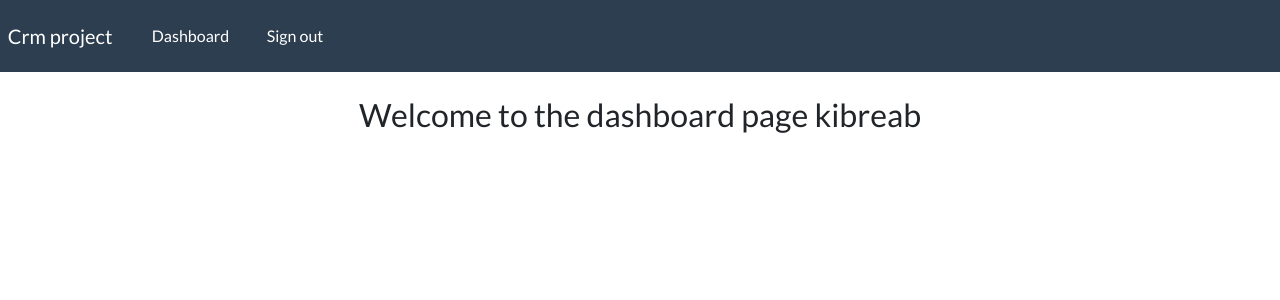
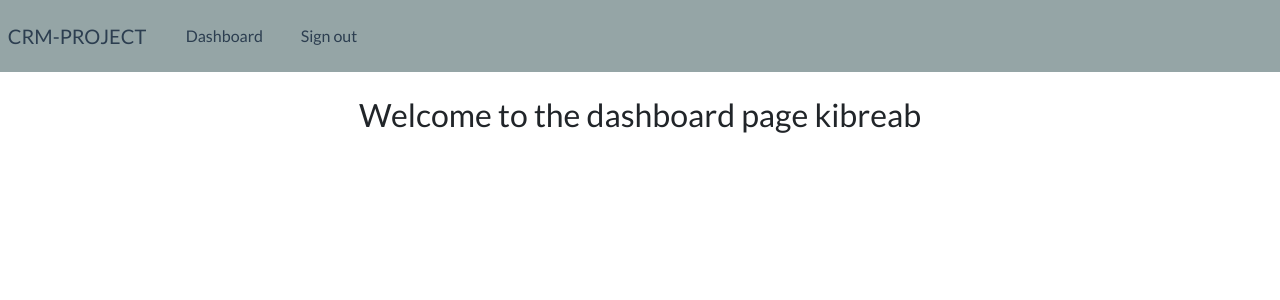
Before and after one commit to Kibreab-kb-kb/CRM-Application-Django, a Django app: page /dashboard in a window 1280 px wide. Shown: the top 300 px of the page. Run offline with Django 5.2, Linux system fonts and the light colour scheme; a user stored in the database is signed in.

Commit message:
finshing the navbar and login ,logout,register logics

```diff
--- a/webapp/templates/webapps/dashboard.html
+++ b/webapp/templates/webapps/dashboard.html
@@ -1,8 +1,9 @@
-{% extends 'webapps/base.html'%}
-{% block content %}
+{% extends 'webapps/base.html'%} {% block content %}
 
-<div class="container  text-center">
-    <h3>Welcome to the dashboard page  {{user}}</h3>
+<div class="container text-center">
+
+  <h3>Welcome to the dashboard page {{user.username}}</h3>
+
 </div>
 
 {% endblock %}
--- a/webapp/templates/webapps/navbar.html
+++ b/webapp/templates/webapps/navbar.html
@@ -1,12 +1,9 @@
-
-<nav class="navbar navbar-expand-lg navbar-dark bg-primary justify-content-center">
-
-    <a class="navbar-brand main-heading" href="{% url 'home' %}">
-
-      &nbsp; Crm project
-
-    </a>
-
+<nav
+  class="navbar navbar-expand-lg navbar-dark bg-secondary justify-content-center"
+>
+  <a class="navbar-brand main-heading text-primary" href="{% url 'home' %}">
+    &nbsp; CRM-PROJECT</a
+  >
 
   <button
     class="navbar-toggler"
@@ -18,62 +15,39 @@
     aria-label="Toggle navigation"
   >
     <span class="navbar-toggler-icon"></span>
-
   </button>
 
-
   <div class="collapse navbar-collapse text-center" id="navbarNavDropdown">
-
-
     <ul class="navbar-nav mr-auto">
-
-
-          &nbsp;     &nbsp;     &nbsp;
-
-          {% if user.is_authenticated %}
+      &nbsp; &nbsp; &nbsp; {% if user.is_authenticated %}
 
       <li class="nav-item">
-
-              <a class="nav-link" href="{% url 'dashboard' %}">Dashboard &nbsp; <i class="fa fa-home" aria-hidden="true"></i> </a>
-
+        <a class="nav-link text-primary" href="{% url 'dashboard' %}"
+          >Dashboard &nbsp; <i class="fa fa-home" aria-hidden="true"></i>
+        </a>
       </li>
 
-
-            &nbsp;     &nbsp;     &nbsp;
-
+      &nbsp; &nbsp; &nbsp;
 
       <li class="nav-item">
-
-              <a class="nav-link" href="{% url 'login' %}">Sign out &nbsp; <i class="fa fa-sign-out" aria-hidden="true"></i> </a>
-
+        <a class="nav-link text-primary" href="{% url 'logout' %}"
+          >Sign out &nbsp; <i class="fa fa-sign-out" aria-hidden="true"></i>
+        </a>
       </li>
-
-
     </ul>
 
     {% else %}
 
     <li class="nav-item">
-
-          <a class="nav-link" href="{% url 'register' %}"> Register </a>
-
+      <a class="nav-link text-primary" href="{% url 'register' %}"> Register </a>
     </li>
 
-
-        &nbsp;     &nbsp;     &nbsp;
-
+    &nbsp; &nbsp; &nbsp;
 
     <li class="nav-item">
-
-          <a class="nav-link" href="{% url 'login' %}">Login</a>
-
+      <a class="nav-link text-primary" href="{% url 'login' %}">Login</a>
     </li>
 
-
     {% endif %}
-
-
   </div>
-
-
 </nav>
--- a/webapp/urls.py
+++ b/webapp/urls.py
@@ -6,6 +6,7 @@ urlpatterns = [
     path('',views.home,name='home'),
     path('register',views.register,name='register'),
     path('login',views.login,name='login'),
+    path('logout',views.logout,name='logout'),
     path('dashboard',views.dashboard,name='dashboard'),
 
 
--- a/webapp/views.py
+++ b/webapp/views.py
@@ -1,21 +1,21 @@
 from django.shortcuts import render,redirect
 from .forms  import CreateUserForm,LoginForm
 from django.contrib.auth.models import auth
-from django.contrib.auth import authenticate
+from django.contrib.auth import authenticate,logout as auth_logout, login as auth_login
 from django.contrib.auth.models import User
 from django.contrib.auth.decorators import login_required
 
 
 
 
-#Homepage
+#Home page
 
 def home(request):
     # return HttpResponse("Hello, Django!")
   return render(request,'webapps/index.html')
 
 
-#register
+#register page
 
 def register(request):
     form = CreateUserForm()
@@ -34,7 +34,7 @@ def register(request):
 
 
 
-#login
+#login page
 
 def login(request):
    form=LoginForm()
@@ -48,7 +48,7 @@ def login(request):
          user=authenticate(request,username=username,password=password)
 
          if user is not None:
-          auth.login(request,user)
+          auth_login(request,user)
           return redirect('dashboard')
 
 
@@ -60,15 +60,15 @@ def login(request):
 
 
 
-#logout
+#logout page
 
 def logout(request):
-   auth.logout(request)
-   redirect('login')
+   auth_logout(request)
+   return redirect('login')
 
 
 
-#dashboard
+#dashboard page
 
 @login_required(login_url='login')
 def dashboard(request):
```
Also changed, not shown: db.sqlite3. Lines whose indentation alone changed are shown as unchanged.
